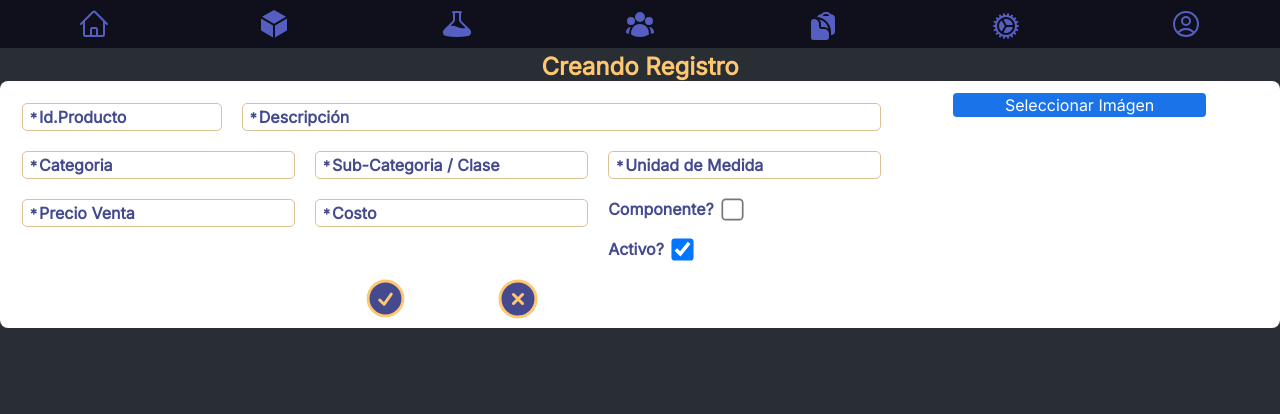
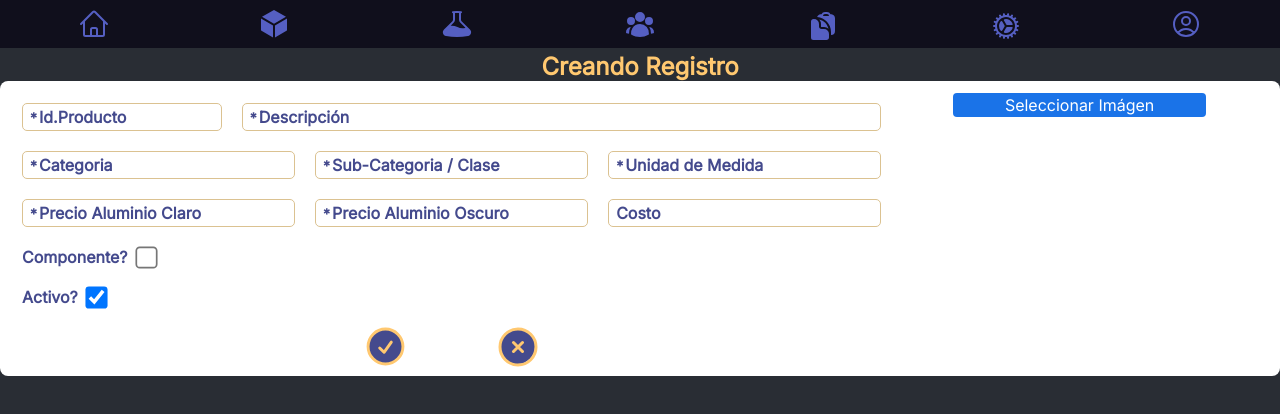
Before and after one commit to henryp11/crm-seek, a Next.js app: page /products/gestion/new in a window 1280 px wide. Shown: the top 414 px of the page. Built offline with nearby package versions, Linux system fonts and the light colour scheme.

Commit message:
revisión general, ajuste de comentarios para seguimiento de la app

```diff
--- a/src/containers/DimensionsItem.js
+++ b/src/containers/DimensionsItem.js
@@ -14,7 +14,7 @@ const DimensionsItem = ({ itemReceta }) => {
     sets: itemReceta.setFabricacion,
   });
 
-  //Extraigo los Sets de facbricación del item elegido y obtengo los componentes
+  //Extraigo los Sets de fabricación del item elegido y obtengo los componentes
   const setsItem =
     itemReceta.setFabricacion.length > 0 &&
     itemReceta.setFabricacion.map((set) => {
--- a/src/containers/ProductDetail.js
+++ b/src/containers/ProductDetail.js
@@ -53,8 +53,12 @@ const ProductDetail = (props) => {
             <p>{itemDetail.unidMed}</p>
           </span>
           <span className={styles.itemWrapFields}>
-            <h3 className={styles.itemWrapTittles}>Precios</h3>
+            <h3 className={styles.itemWrapTittles}>Precio Aluminio Claro</h3>
             <p>{itemDetail.precio}</p>
+          </span>
+          <span className={styles.itemWrapFields}>
+            <h3 className={styles.itemWrapTittles}>Precio Aluminio Oscuro</h3>
+            <p>{itemDetail.precio2}</p>
           </span>
           <span className={styles.itemWrapFields}>
             <h3 className={styles.itemWrapTittles}>Costo</h3>
--- a/src/containers/ProductForm.js
+++ b/src/containers/ProductForm.js
@@ -199,7 +199,15 @@ const ProductForm = ({ funCreate, funUpdate, idDoc, data }) => {
             nameInput="precio"
             valueInput={valueState.precio}
             onChange={handleChange}
-            nameLabel="Precio Venta"
+            nameLabel="Precio Aluminio Claro"
+            required={true}
+          />
+          <CustomInput
+            typeInput="number"
+            nameInput="precio2"
+            valueInput={valueState.precio2}
+            onChange={handleChange}
+            nameLabel="Precio Aluminio Oscuro"
             required={true}
           />
           <CustomInput
@@ -208,7 +216,6 @@ const ProductForm = ({ funCreate, funUpdate, idDoc, data }) => {
             valueInput={valueState.costo}
             onChange={handleChange}
             nameLabel="Costo"
-            required={true}
           />
           <span className={styles.containerAgrupFields}>
             <CustomInput
--- a/src/pages/products/gestion/[id].js
+++ b/src/pages/products/gestion/[id].js
@@ -34,9 +34,9 @@ const Page = () => {
     subCategoria: "",
     unidMed: "",
     precio: "",
+    precio2: "",
     costo: "",
     image: { name: "", url: "" },
-    // url: "",
     isCompon: false,
     haveRecipe: false,
     estatus: true,
@@ -57,7 +57,7 @@ const Page = () => {
       console.log(idFirebase);
       setLoadCreate({ loading: true, error: null });
       try {
-        const docRef = doc(db, "Productos", idFirebase); //Me conecto a la BD firebase y busco el cliente por su Id
+        const docRef = doc(db, "Productos", idFirebase); //Me conecto a la BD firebase y busco el registro por su Id
         const docSnap = await getDoc(docRef); //Obtengo el dato por su id único de Firebase
         if (docSnap.exists()) {
           const producto = docSnap.data();
@@ -90,15 +90,14 @@ const Page = () => {
     }
   };
 
-  //Función para actualizar la porción de datos de los productos que
-  //Debe estar en la colección "Recetas" y hacer la actualziación en cascada de todos los documentos
-  //Que requieran esa información desde el origen.
+  /**Función para actualizar la porción de datos de los productos que están
+  en la colección "Recetas" y hacer la actualziación en cascada de todos los documentos
+  que requieran esa información desde el origen**/
 
   const UpdateDataReceta = async (productObject, idReg) => {
     const ref = [];
     //Busco la referencia del Producto como un query,
-    //Dentro de la colección Recetas, ya que al crear una receta almaceno el id del documento de producto
-    //En el parámetro idDocItem
+    //Dentro de la colección Recetas, ya que al crear una receta almaceno el id del documento de producto En el parámetro idDocItem
     const queryDb = query(
       collection(db, "Recetas"),
       where("idDocItem", "==", idReg)
@@ -106,14 +105,12 @@ const Page = () => {
     const querySnapshot = await getDocs(queryDb);
     //Si lo encuentra guardo dentro del array solamente el id de la receta que contiene ese producto
     querySnapshot.forEach((doc) => {
-      // ref.push({ ...doc.data(), id: doc.id });
       ref.push(doc.id);
     });
     const refUpdateReceta = ref[0]; //Solo debería existir un id único por eso tomo la primera posición
     console.log({ itemRefReceta: refUpdateReceta });
 
-    //Con el id de la receta obtenido, se procede a actualizar solo los campos que se requiere en la receta
-    // en este caso el nombre del item y la URL de la imagen
+    //Con el id de la receta obtenido, se procede a actualizar solo los campos que se requiere en la receta (nombre del item y URL de la imagen)
     try {
       const docUpdate = doc(db, "Recetas", refUpdateReceta);
       await updateDoc(docUpdate, {
@@ -128,9 +125,9 @@ const Page = () => {
   const updateProduct = async (productObject, idReg) => {
     setLoadCreate({ loading: true, error: null });
     try {
-      const docRef = doc(db, "Productos", idFirebase); //Me conecto a la BD firebase y busco el cliente por su Id
+      const docRef = doc(db, "Productos", idFirebase); //Me conecto a la BD firebase y busco el registro por su Id
       await updateDoc(docRef, productObject);
-      //Solo realiza la actualización en recetas para productos terminados, que son los
+      //SOLO se realiza la actualización en recetas para productos terminados, que son los
       //Que deberían existir en la colección Recetas, así evito realizar lecturas innecesarias
       if (!productObject.isCompon) {
         UpdateDataReceta(productObject, idReg);
```
Also changed, not shown: src/pages/products.js (+4 -4 lines).
